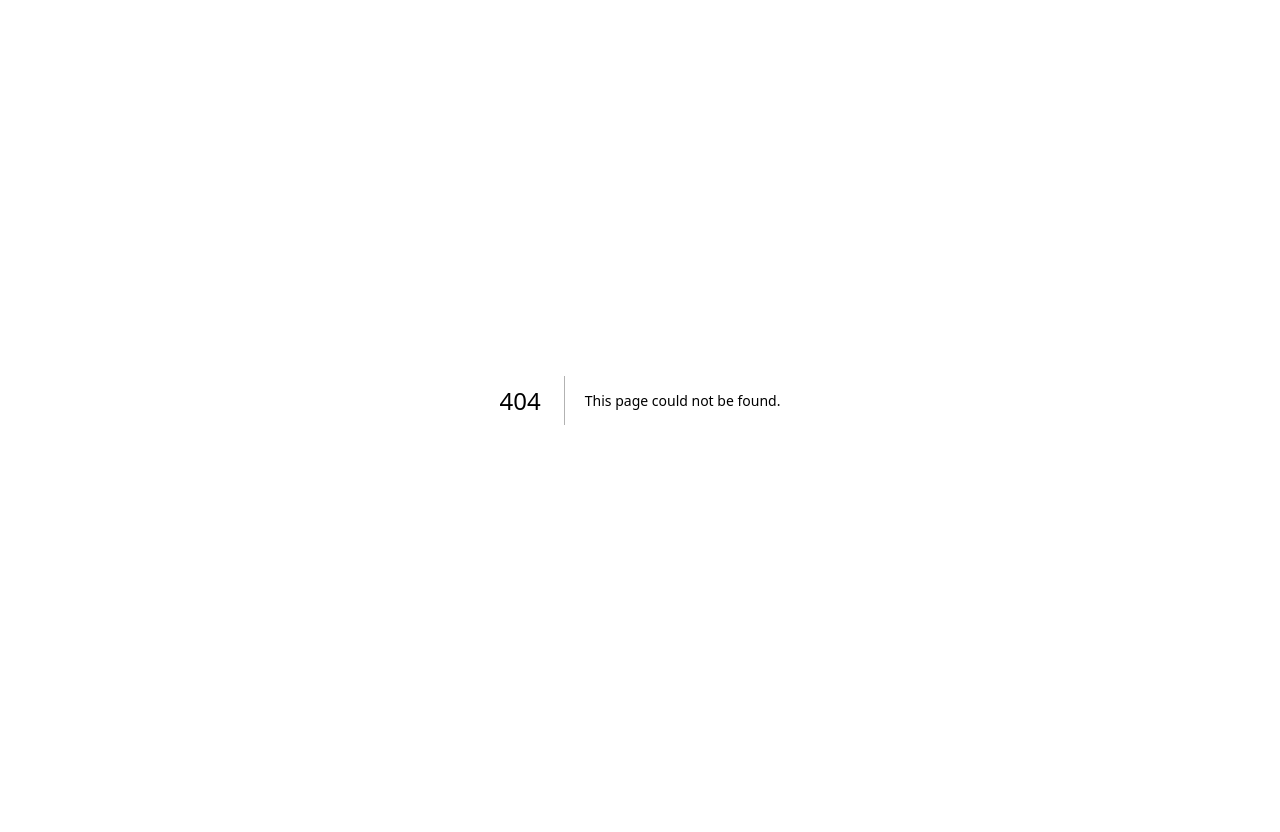
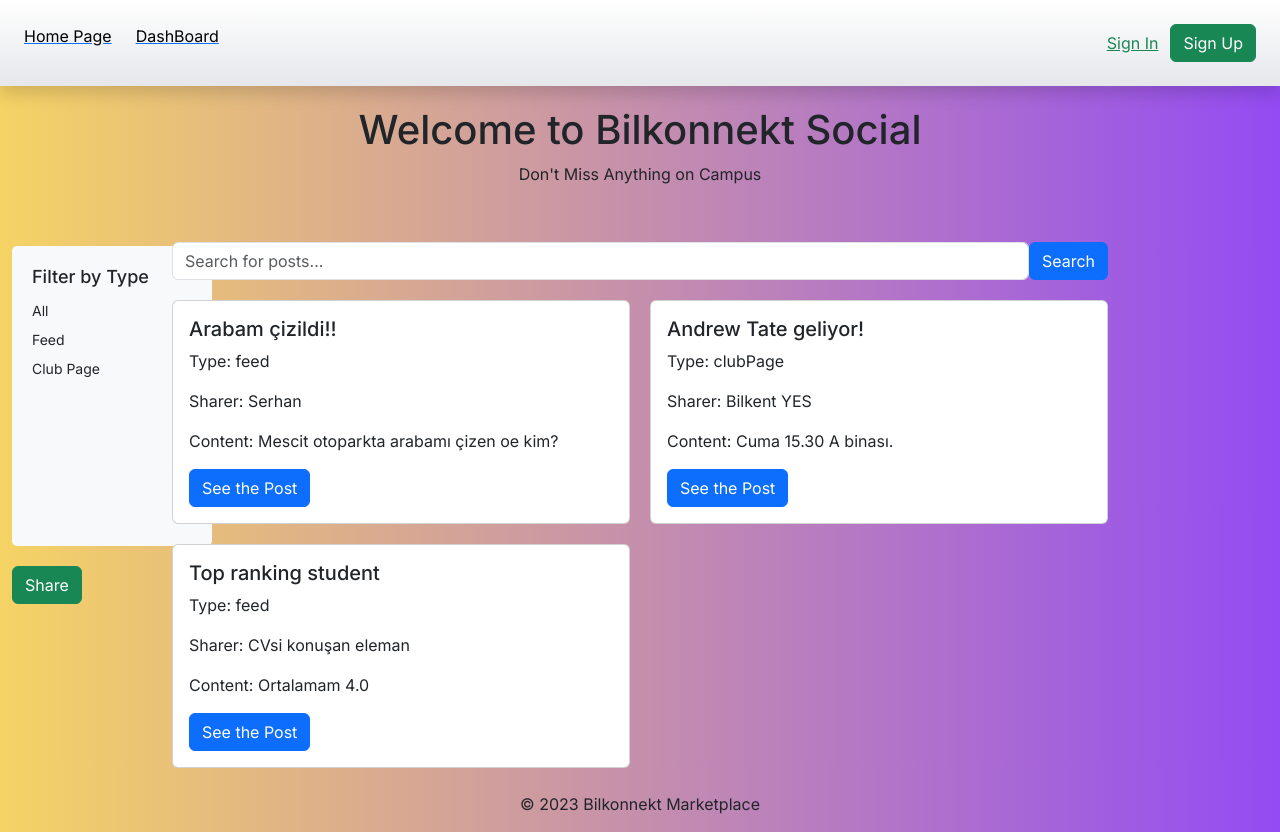
Before and after one commit to UmutCan00/bilkonnekt-public-fe, a Next.js app: page /social in a window 1280 px wide. Before the commit this address had no page. Before the commit the page ends 800 px from the top, so only its background shows below. Built offline with nearby package versions, Linux system fonts and the light colour scheme; no server answers.

Commit message:
Started to Social
Missing TodayInBilkent
A few little details to fix

```diff
--- a/src/app/components/SocialPostCard.jsx
+++ b/src/app/components/SocialPostCard.jsx
@@ -5,12 +5,14 @@ import "bootstrap-icons/font/bootstrap-icons.css";
 const SocialPostCard = ({
   sharer,
   title,
-  content
+  content,
+  type,
 }) => {
   return (
     <div className="card bg-white ">
       <div className="card-body">
         <h5 className="card-title">{title}</h5>
+        <p className="card-text">Type: {type}</p>
         <p className="card-text">Sharer: {sharer}</p>
         <p className="card-text">Content: {content}</p>
         <button className="btn btn-primary">See the Post</button>
--- /dev/null
+++ b/src/app/mockdata/postdata.js
@@ -0,0 +1,23 @@
+
+const	postData = [
+    {
+      sharer: 'Serhan',
+      content: 'Mescit otoparkta arabamı çizen oe kim?',
+      title: 'Arabam çizildi!!',
+      type: 'feed',
+    },
+    {
+        sharer: 'Bilkent YES',
+        content: 'Cuma 15.30 A binası.',
+        title: 'Andrew Tate geliyor!',
+        type: 'clubPage',
+    },
+    {
+        sharer: 'CVsi konuşan eleman',
+        content: 'Ortalamam 4.0',
+        title: 'Top ranking student',
+        type: 'feed',
+    },
+]
+
+export default postData ;
--- /dev/null
+++ b/src/app/social/page.jsx
@@ -0,0 +1,268 @@
+// pages/index.js
+"use client";
+import "bootstrap/dist/css/bootstrap.min.css";
+import "bootstrap-icons/font/bootstrap-icons.css";
+import React, { useState } from "react";
+import { useSession } from "next-auth/react";
+import postdata from "../mockdata/postdata";
+import Navbar from "../components/Navbar";
+import SocialPostCard from "../components/SocialPostCard";
+import Modal from "react-bootstrap/Modal";
+import Button from "react-bootstrap/Button";
+import Form from "react-bootstrap/Form";
+
+export default function Home() {
+  const { data: session } = useSession();
+  const initialPosts = postdata;
+
+  // State for search input, selected type, and products
+  const [searchInput, setSearchInput] = useState("");
+  const [selectedType, setSelectedType] = useState("");
+  const [posts, setPosts] = useState(initialPosts);
+
+  // Function to filter products based on search and type
+  const filteredPosts = posts.filter((post) => {
+    const matchesSearch =
+      post.title.toLowerCase().includes(searchInput.toLowerCase()) ||
+      post.content.toLowerCase().includes(searchInput.toLowerCase());
+
+    const matchesType = !selectedType || post.type === selectedType;
+
+    return matchesSearch && matchesType;
+  });
+
+  // Add a new product card to the page
+  // Define a state variable to control the modal visibility
+  const [showModal, setShowModal] = useState(false);
+
+  // Define state variables for the input fields
+  const [newPostTitle, setNewPostTitle] = useState("");
+  const [newPostType, setNewPostType] = useState("");
+  const [newPostContent, setNewPostContent] = useState("");
+
+  // Function to handle the modal open
+  const openModal = () => {
+    setShowModal(true);
+  };
+
+  // Function to handle the modal close
+  const closeModal = () => {
+    setShowModal(false);
+  };
+
+  // Function to handle the form submission
+  const handleSubmit = () => {
+    // Create a new post object with the entered values
+    const newPost = {
+      sharer: "new-sharer-id",
+      title: newPostTitle,
+      type: newPostType,
+      content: newPostContent,
+    };
+
+    // Add the new product to the products array
+    setPosts([...posts, newPost]);
+
+    // Close the modal
+    closeModal();
+  };
+
+  const numColumns = 4;
+  const itemsPerColumn = Math.ceil(filteredPosts.length / numColumns);
+
+  // Create an array to group items into columns
+  const columns = [];
+  for (let i = 0; i < numColumns; i++) {
+    columns.push(
+      filteredPosts.slice(i * itemsPerColumn, (i + 1) * itemsPerColumn)
+    );
+  }
+
+  return (
+    <div>
+      <Navbar />
+      <div className="container-fluid">
+        <div className="row">
+          {/* Sidebar for type filtering */}
+          <div className="col-md-3">
+            <div className="sidebar">
+              <div>
+                <h3>Filter by Type</h3>
+                <ul>
+                  <li>
+                    <button onClick={() => setSelectedType("")}>All</button>
+                  </li>
+                  <li>
+                    <button onClick={() => setSelectedType("feed")}>
+                      Feed
+                    </button>
+                  </li>
+                  <li>
+                    <button onClick={() => setSelectedType("clubPage")}>
+                      Club Page
+                    </button>
+                  </li>
+                </ul>
+              </div>
+            </div>
+            <button
+              className="btn btn-success"
+              onClick={openModal}
+              style={{
+                maxWidth: "100px",
+                maxHeight: "70px",
+                marginTop: "20px",
+              }}
+            >
+              Share
+            </button>
+            <Modal show={showModal} onHide={closeModal}>
+              <Modal.Header closeButton>
+                <Modal.Title>Share a Post</Modal.Title>
+              </Modal.Header>
+              <Modal.Body>
+                <Form>
+                  <Form.Group controlId="title">
+                    <Form.Label>Title</Form.Label>
+                    <Form.Control
+                      type="text"
+                      placeholder="Enter title"
+                      value={newPostTitle}
+                      onChange={(e) => setNewPostTitle(e.target.value)}
+                    />
+                  </Form.Group>
+                  <Form.Group controlId="type">
+                    <Form.Label>Type</Form.Label>
+                    <Form.Control
+                      as="select"
+                      value={newPostType}
+                      onChange={(e) => setNewPostType(e.target.value)}
+                    >
+                      <option value="feed">Feed</option>
+                      <option value="clubPage">Club Page</option>
+                    </Form.Control>
+                  </Form.Group>
+                  <Form.Group controlId="description">
+                    <Form.Label>Content</Form.Label>
+                    <Form.Control
+                      as="textarea"
+                      placeholder="What's happening?"
+                      value={newPostContent}
+                      onChange={(e) => setNewPostContent(e.target.value)}
+                    />
+                  </Form.Group>
+                </Form>
+              </Modal.Body>
+              <Modal.Footer>
+                <Button variant="secondary" onClick={closeModal}>
+                  Close
+                </Button>
+                <Button variant="primary" onClick={handleSubmit}>
+                  Share
+                </Button>
+              </Modal.Footer>
+            </Modal>
+          </div>
+          <div className="col-md-9" style={{ marginLeft: "-160px" }}>
+            {/* Center-align the content */}
+            <header className="text-center">
+              <h1>Welcome to Bilkonnekt Social</h1>
+              <p>Don't Miss Anything on Campus</p>
+            </header>
+
+            <div className="search-bar">
+              <input
+                type="text"
+                className="form-control"
+                placeholder="Search for posts..."
+                value={searchInput}
+                onChange={(e) => setSearchInput(e.target.value)}
+              />
+              <button className="btn btn-primary">Search</button>
+            </div>
+
+            <main style={{ marginTop: "20px" }}>
+              {/* Product grid */}
+              <div className="product-grid">
+                {columns.map((column, columnIndex) => (
+                  <div key={columnIndex} className="column">
+                    {column.map((post, index) => (
+                      <div key={index} className="socialpost-card">
+                        <SocialPostCard
+                          sharer={post.sharer}
+                          title={post.title}
+                          type={post.type}
+                          content={post.content}
+                        />
+                      </div>
+                    ))}
+                  </div>
+                ))}
+              </div>
+            </main>
+
+            <footer className="text-center mt-4">
+              <p>&copy; {new Date().getFullYear()} Bilkonnekt Marketplace</p>
+            </footer>
+          </div>
+        </div>
+      </div>
+      <style jsx>{`
+        .product-grid {
+          display: grid;
+          grid-template-columns: repeat(auto-fill, minmax(300px, 1fr));
+          gap: 20px;
+        }
+
+        .socialpost-card {
+          display: flex;
+          flex-direction: column;
+        }
+        .socialpost-card:hover {
+          cursor: pointer;
+        }
+
+        .sidebar {
+          background: #f8f9fa;
+          padding: 20px;
+          border-radius: 5px;
+          width: 200px;
+          height: 300px;
+          margin-top: 160px;
+        }
+
+        .sidebar h3 {
+          font-size: 18px;
+          margin-bottom: 10px;
+        }
+
+        .sidebar ul {
+          list-style: none;
+          padding: 0;
+        }
+
+        .sidebar li {
+          margin-bottom: 5px;
+        }
+
+        .sidebar button {
+          background: none;
+          border: none;
+          cursor: pointer;
+          text-align: left;
+          padding: 0;
+          font-size: 14px;
+        }
+
+        .sidebar button:hover {
+          text-decoration: underline;
+        }
+
+        .search-bar {
+          text-align: center;
+          margin-top: 20px;
+        }
+      `}</style>
+    </div>
+  );
+}
```
